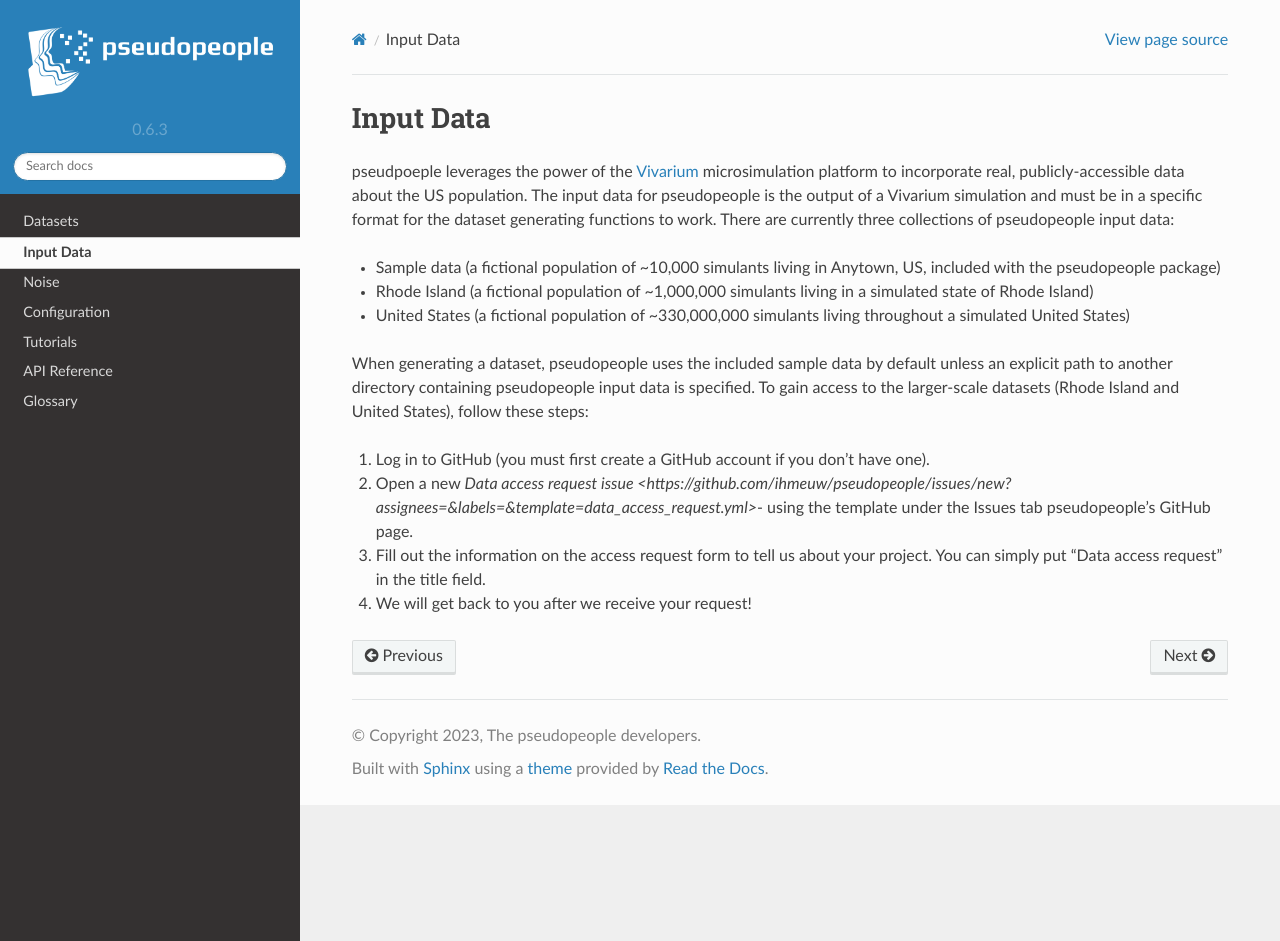
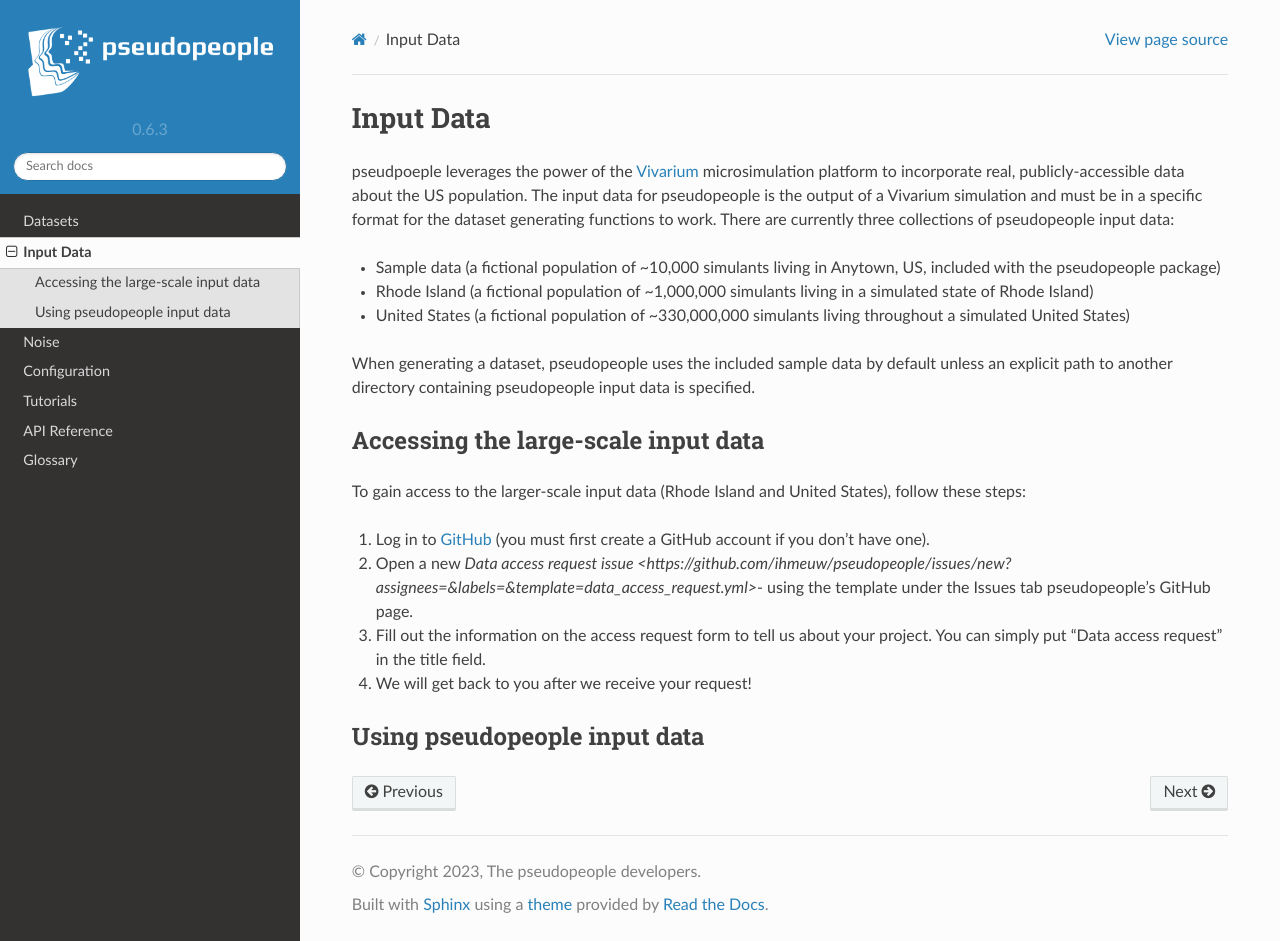
Before and after one commit to ihmeuw/pseudopeople, a Sphinx documentation site: the page built from docs/source/input_data/index.rst, in a window 1280 px wide and 941 px high. Built offline with Sphinx 7.4.7 and the Read the Docs theme 2.0.0, drawn with Linux system fonts in a browser that asks for light colours.

Commit message:
add section titles

```diff
--- a/docs/source/input_data/index.rst
+++ b/docs/source/input_data/index.rst
@@ -12,9 +12,16 @@ There are currently three collections of pseudopeople input data:
 - United States (a fictional population of ~330,000,000 simulants living throughout a simulated United States)
 
 When generating a dataset, pseudopeople uses the included sample data by default unless an explicit path to another directory containing pseudopeople input data is specified.
-To gain access to the larger-scale datasets (Rhode Island and United States), follow these steps:
 
-#. Log in to GitHub (you must first create a GitHub account if you don't have one).
+Accessing the large-scale input data
+------------------------------------
+
+To gain access to the larger-scale input data (Rhode Island and United States), follow these steps:
+
+#. Log in to `GitHub <https://github.com/>`_ (you must first create a GitHub account if you don't have one).
 #. Open a new `Data access request issue <https://github.com/ihmeuw/pseudopeople/issues/new?assignees=&labels=&template=data_access_request.yml>`- using the template under the Issues tab pseudopeople's GitHub page.
 #. Fill out the information on the access request form to tell us about your project. You can simply put "Data access request" in the title field.
 #. We will get back to you after we receive your request!
+
+Using pseudopeople input data
+-----------------------------
```
